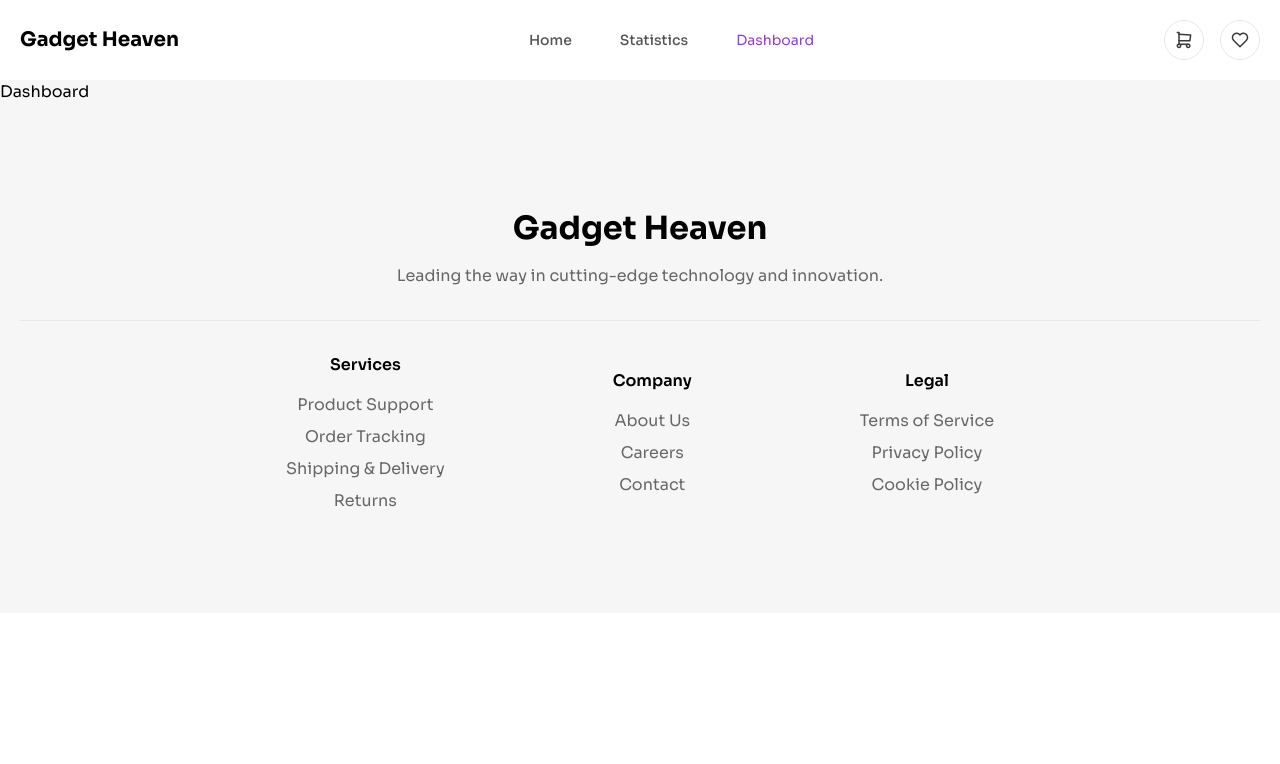
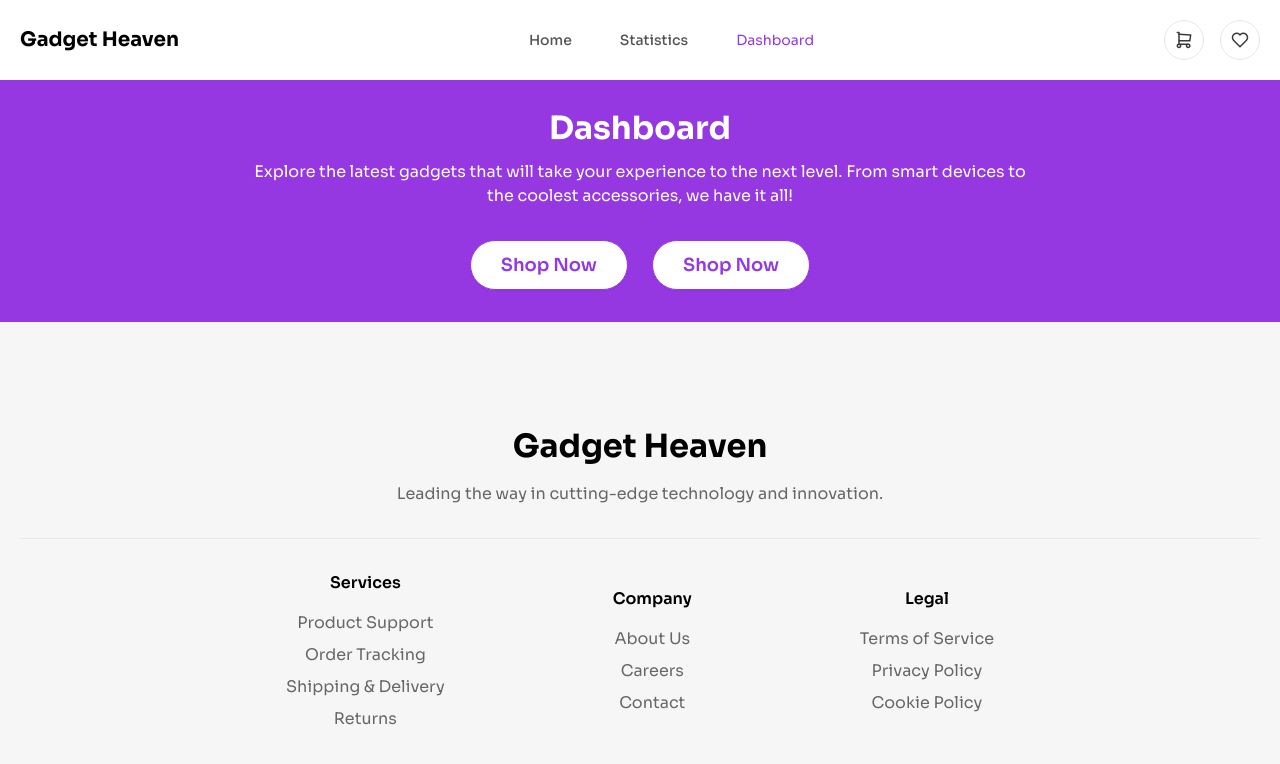
Before and after one commit to kawsersimanto/gadget-heaven, a React (Vite) app: page /dashboard in a window 1280 px wide. Shown: the top 764 px of the page. Built offline with nearby package versions, Linux system fonts and the light colour scheme.

Commit message:
created dashboard banner

```diff
--- a/src/app/dashboard/Dashboard.jsx
+++ b/src/app/dashboard/Dashboard.jsx
@@ -1,5 +1,28 @@
 const Dashboard = () => {
-  return <div>Dashboard</div>;
+  return (
+    <section>
+      <div className="py-8 bg-primary">
+        <div className="container">
+          <h2 className="text-white text-center mb-4 lg:text-[32px] text-2xl font-bold">
+            Dashboard
+          </h2>
+          <p className="text-center text-white max-w-[796px] mx-auto mb-8">
+            Explore the latest gadgets that will take your experience to the
+            next level. From smart devices to the coolest accessories, we have
+            it all!
+          </p>
+          <div className="flex items-center justify-center gap-6">
+            <button className="btn btn-primary text-primary bg-white rounded-[32px] py-[15px] px-[30px] text-[18px] h-auto hover:bg-slate-200">
+              Shop Now
+            </button>
+            <button className="btn btn-primary text-primary bg-white rounded-[32px] py-[15px] px-[30px] text-[18px] h-auto hover:bg-slate-200">
+              Shop Now
+            </button>
+          </div>
+        </div>
+      </div>
+    </section>
+  );
 };
 
 export default Dashboard;
```
